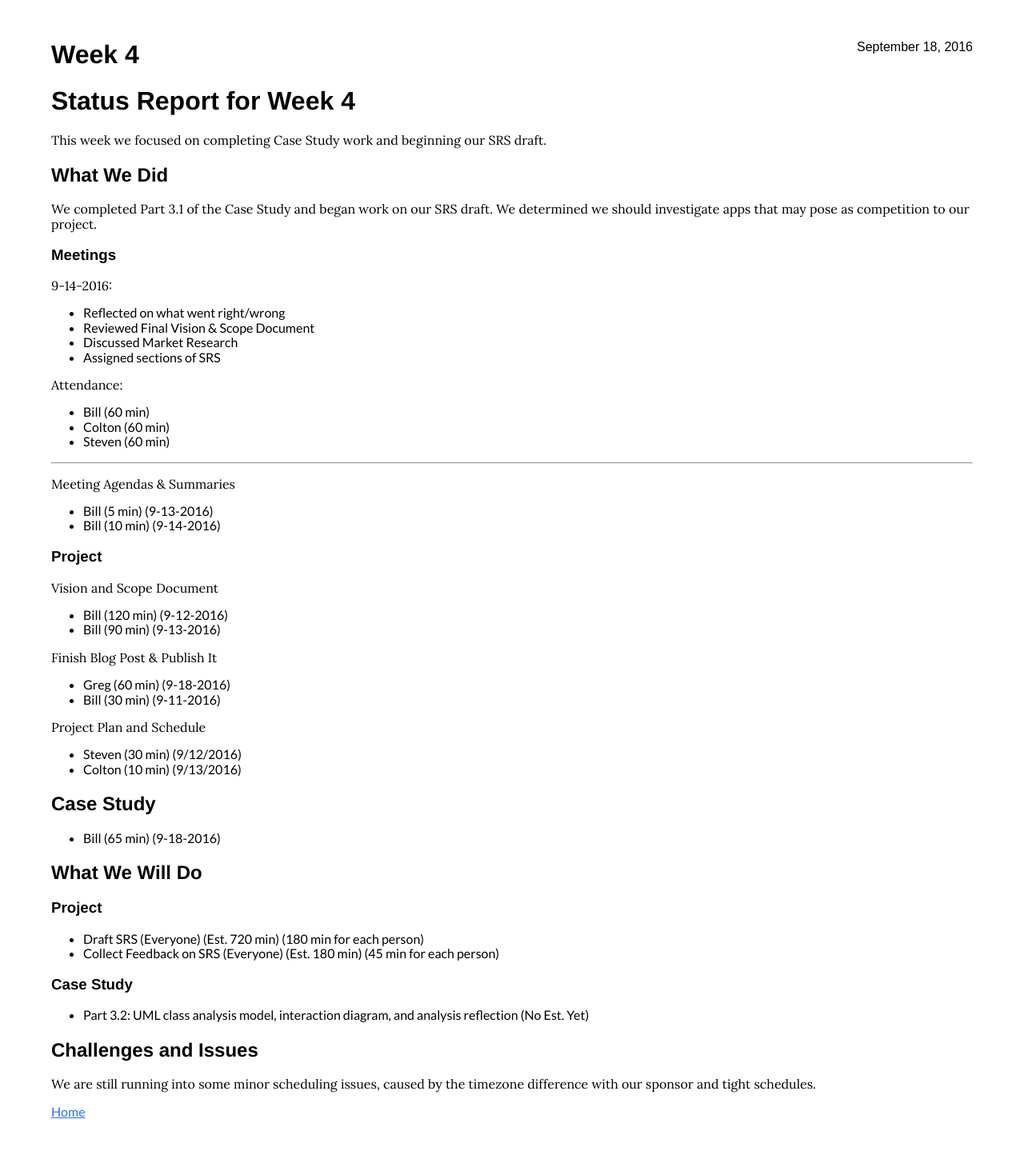
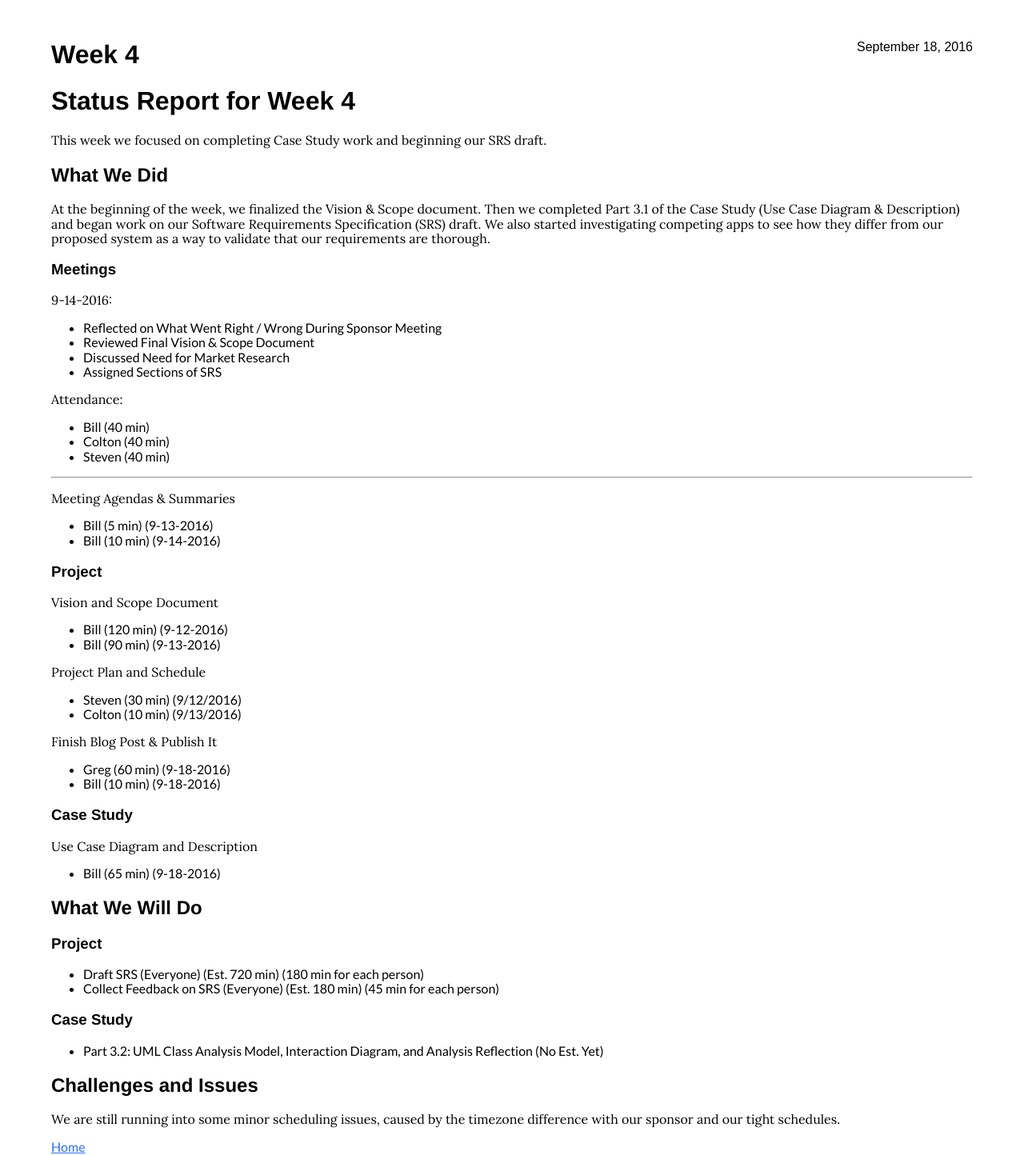
Before and after one commit to billdybas/SWEN440, a Jekyll site: the page built from _posts/2016-09-18-week-4.md, in a window 1280 px wide. Shown: the whole page at 80% size. Built offline with Jekyll 4.4.1, drawn with Linux system fonts in a browser that asks for light colours; before the commit the page ends 1400 px from its top, so only the background shows below that.

Commit message:
Minor Edits

```diff
--- a/_posts/2016-09-18-week-4.md
+++ b/_posts/2016-09-18-week-4.md
@@ -10,23 +10,22 @@ This week we focused on completing Case Study work and beginning our SRS draft.
 
 ## What We Did
 
-We completed Part 3.1 of the Case Study and began work on our SRS draft.
-We determined we should investigate apps that may pose as competition to our project.
+At the beginning of the week, we finalized the Vision & Scope document. Then we completed Part 3.1 of the Case Study (Use Case Diagram & Description) and began work on our Software Requirements Specification (SRS) draft. We also started investigating competing apps to see how they differ from our proposed system as a way to validate that our requirements are thorough.
 
 ### Meetings
 
 9-14-2016:
 
-- Reflected on what went right/wrong
+- Reflected on What Went Right / Wrong During Sponsor Meeting
 - Reviewed Final Vision & Scope Document
-- Discussed Market Research
-- Assigned sections of SRS
+- Discussed Need for Market Research
+- Assigned Sections of SRS
 
 Attendance:
 
-- Bill (60 min)
-- Colton (60 min)
-- Steven (60 min)
+- Bill (40 min)
+- Colton (40 min)
+- Steven (40 min)
 
 ---
 
@@ -42,17 +41,19 @@ Vision and Scope Document
 - Bill (120 min) (9-12-2016)
 - Bill (90 min) (9-13-2016)
 
-Finish Blog Post & Publish It
-
-- Greg (60 min) (9-18-2016)
-- Bill (30 min) (9-11-2016)
-
 Project Plan and Schedule
 
 - Steven (30 min) (9/12/2016)
 - Colton (10 min) (9/13/2016)
 
-## Case Study
+Finish Blog Post & Publish It
+
+- Greg (60 min) (9-18-2016)
+- Bill (10 min) (9-18-2016)
+
+### Case Study
+
+Use Case Diagram and Description
 
 - Bill (65 min) (9-18-2016)
 
@@ -65,8 +66,8 @@ Project Plan and Schedule
 
 ### Case Study
 
-- Part 3.2: UML class analysis model, interaction diagram, and analysis reflection (No Est. Yet)
+- Part 3.2: UML Class Analysis Model, Interaction Diagram, and Analysis Reflection (No Est. Yet)
 
 ## Challenges and Issues
 
-We are still running into some minor scheduling issues, caused by the timezone difference with our sponsor and tight schedules.
+We are still running into some minor scheduling issues, caused by the timezone difference with our sponsor and our tight schedules.
```
